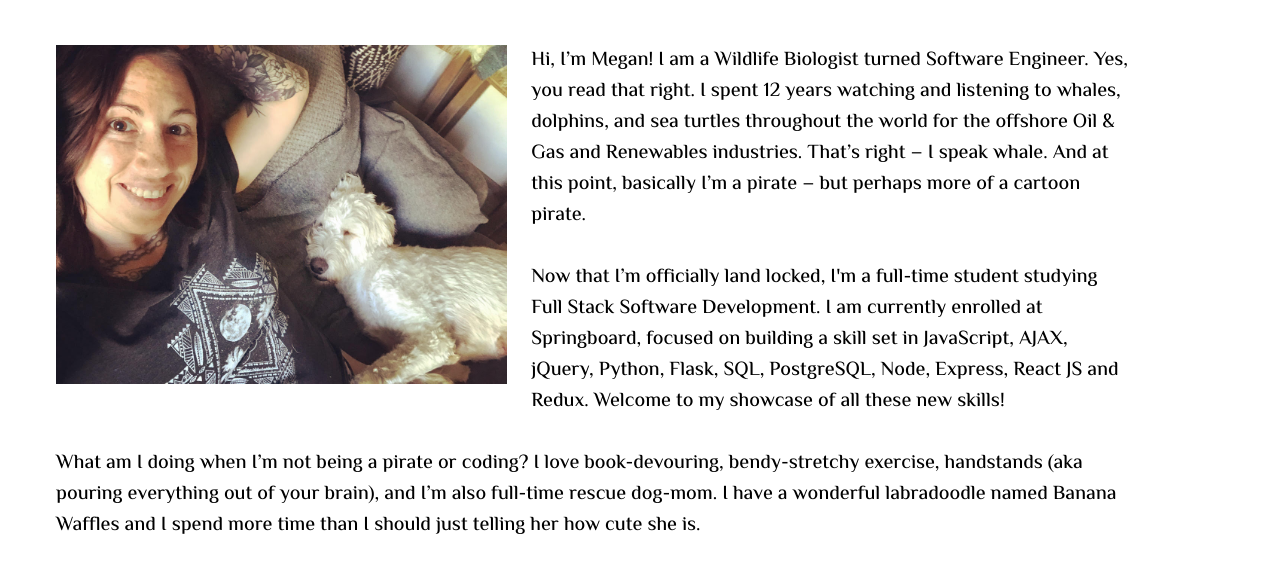
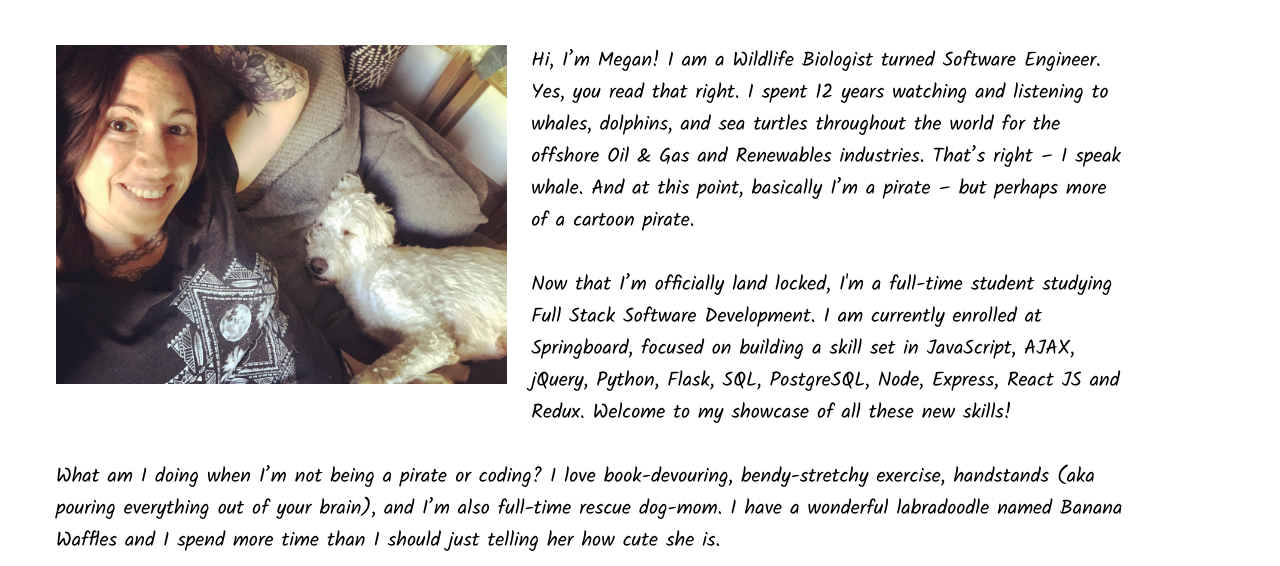
Before and after one commit to petitepirate/personalPortfolio, a plain HTML site: page aboutMe.html in a window 1280 px wide. Shown: the part 234-800 px from the top of the page. Drawn offline with Linux system fonts and the light colour scheme.

Commit message:
update aboutme font

```diff
--- a/aboutMe.html
+++ b/aboutMe.html
@@ -4,7 +4,7 @@
     <meta charset="UTF-8">
     <link rel="stylesheet" href="style.css">
     <link href="https://fonts.googleapis.com/css2?family=Bad+Script&display=swap" rel="stylesheet">
-    <link href="https://fonts.googleapis.com/css2?family=El+Messiri:wght@500&display=swap" rel="stylesheet">
+    <link href="https://fonts.googleapis.com/css2?family=Kalam&display=swap" rel="stylesheet">
     <meta name="viewport" content="width=device-width, initial-scale=1">
 
     <title>About</title>
--- a/style.css
+++ b/style.css
@@ -131,7 +131,7 @@ nav {
 .aboutText {
 	max-width: 85%;
 	display: inline-block;
-	font-family: 'El Messiri', sans-serif;
+	font-family: 'Kalam', cursive;
 	font-size: 1.25rem;
 	margin: 3rem;
 	float;
```
